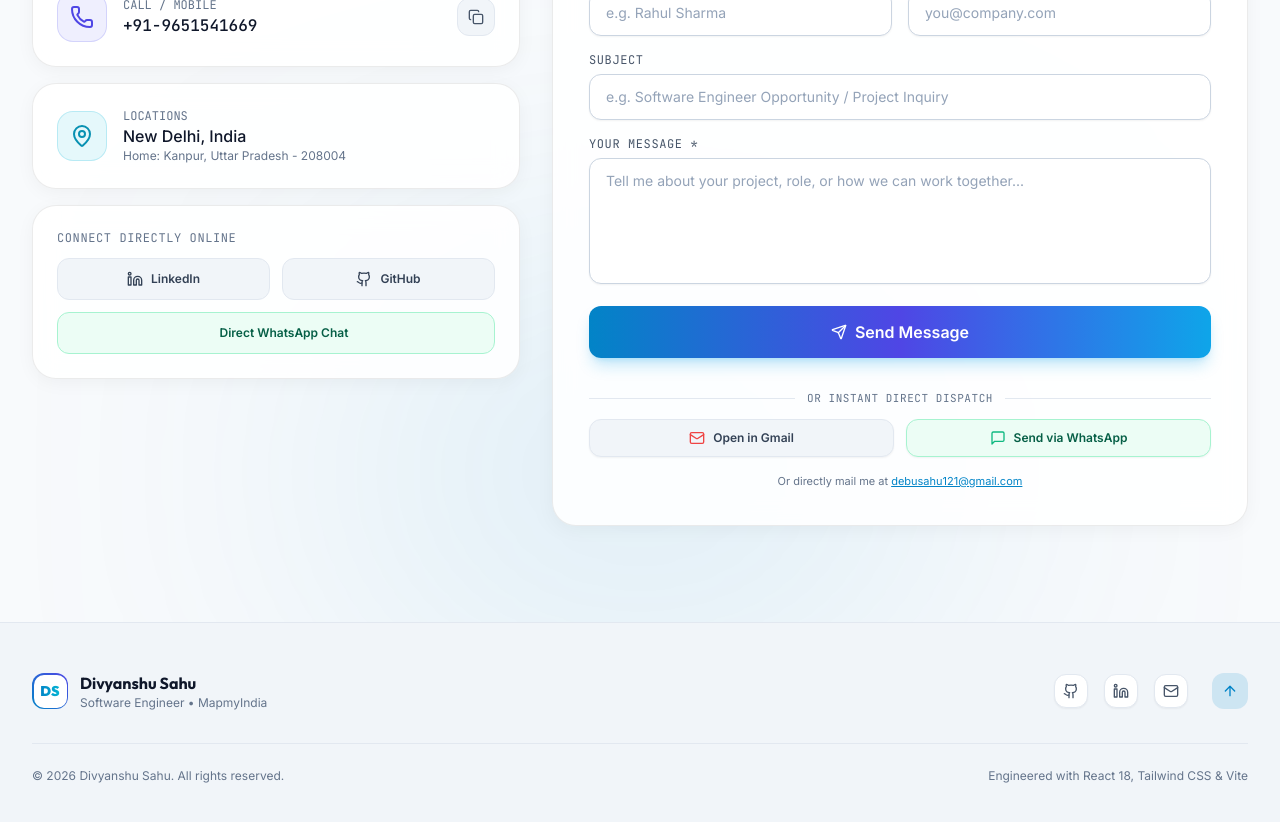
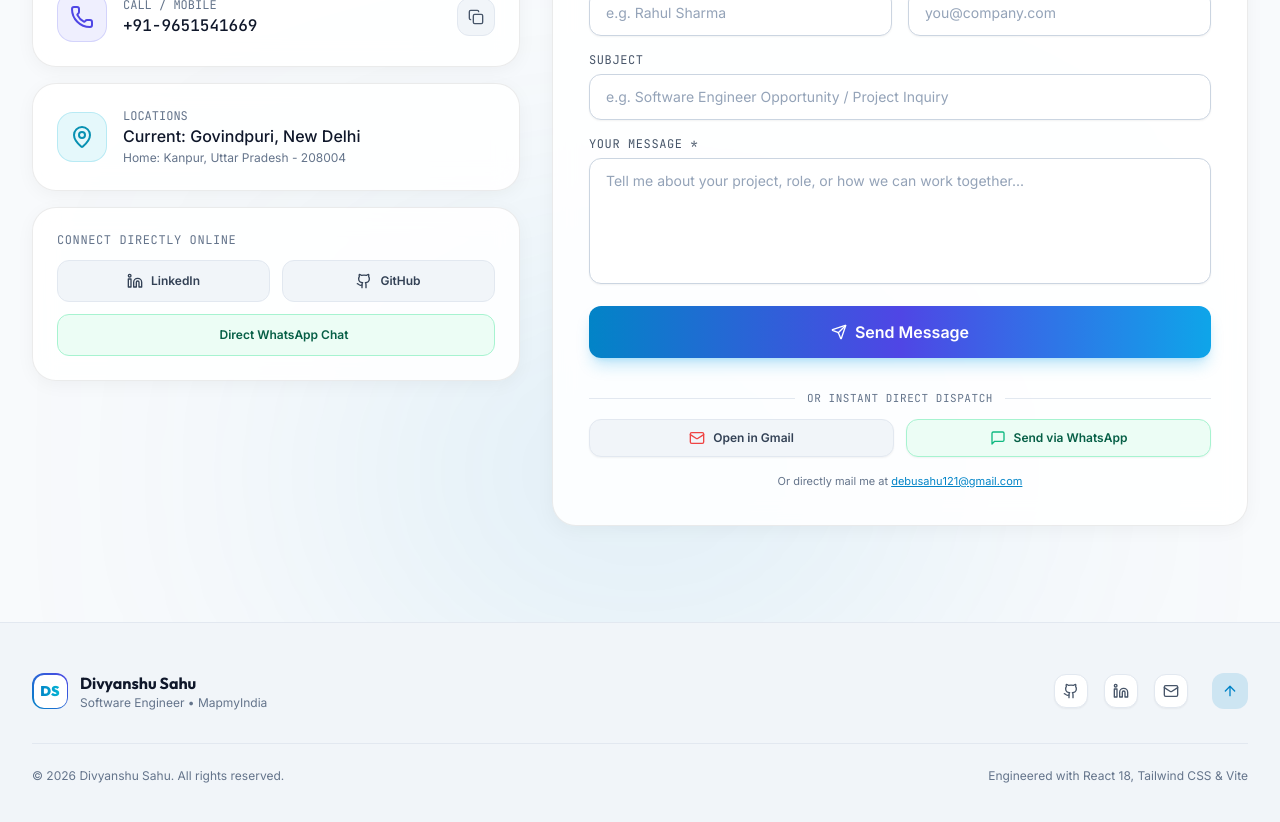
Before and after one commit to DebuSahu/My_New_Potfolio, a React (Vite) app: page / in a window 1280 px wide. Shown: the part 8340-9162 px from the top of the page. Built offline with nearby package versions, Linux system fonts and the light colour scheme.

Commit message:
Update current location to Govindpuri, New Delhi in Contact section

```diff
--- a/src/components/Contact.jsx
+++ b/src/components/Contact.jsx
@@ -225,9 +225,9 @@ export default function Contact() {
                 <div>
                   <div className="text-xs font-mono text-slate-500 dark:text-slate-400 uppercase">Locations</div>
                   <div className="font-medium text-slate-900 dark:text-white text-sm sm:text-base">
-                    {personal.locations.current}
+                    Current: {personal.locations.current}
                   </div>
-                  <div className="text-xs text-slate-500 dark:text-slate-400">
+                  <div className="text-xs text-slate-500 dark:text-slate-400 mt-0.5">
                     Home: {personal.locations.permanent}
                   </div>
                 </div>
--- a/src/data/portfolioData.js
+++ b/src/data/portfolioData.js
@@ -22,7 +22,7 @@ export const portfolioData = {
     phone: "+91-9651541669",
     rawPhone: "+919651541669",
     locations: {
-      current: "New Delhi, India",
+      current: "Govindpuri, New Delhi",
       permanent: "Kanpur, Uttar Pradesh - 208004"
     },
     socials: {
```
